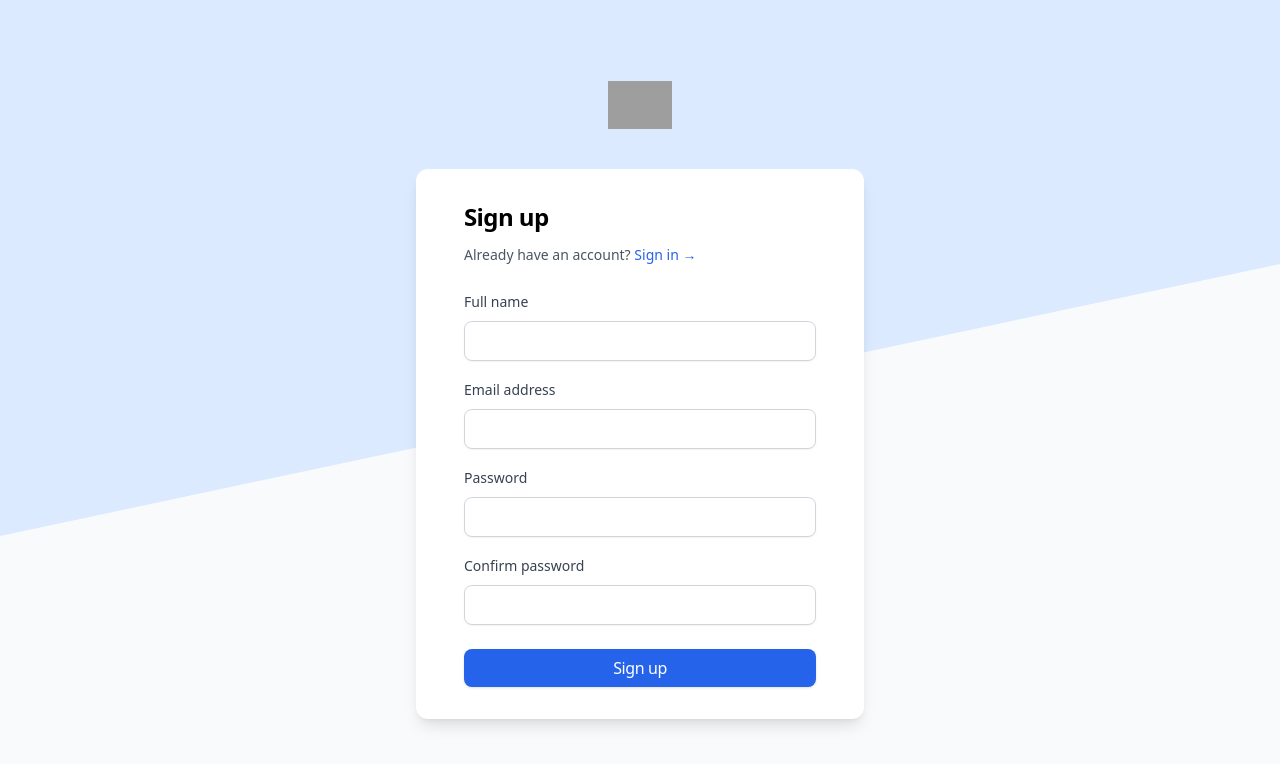
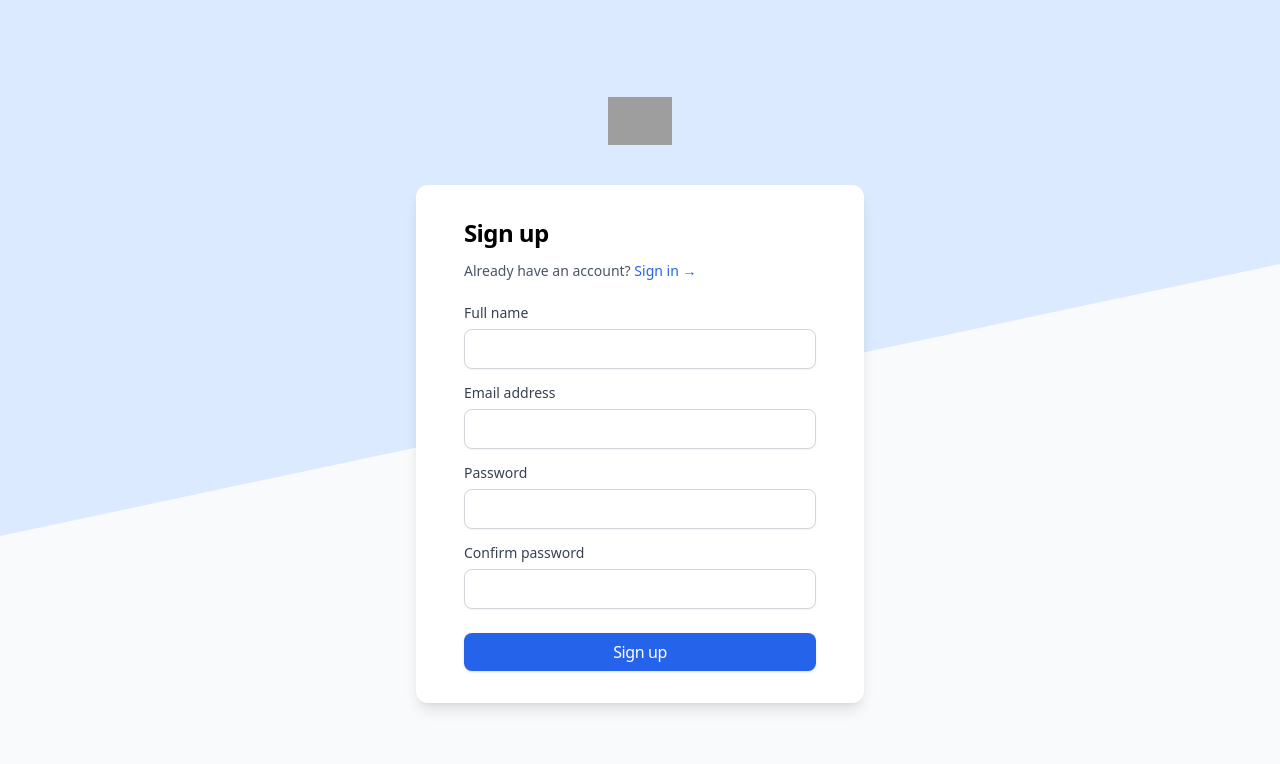
Before and after one commit to jtruong1/artemis, a React (Create React App) app: page /register in a window 1280 px wide. Shown: the top 764 px of the page. Built offline with nearby package versions, Linux system fonts and the light colour scheme; no server answers; grey boxes are pictures that could not be loaded; a web font is replaced by a local one.

Commit message:
add some ui components

```diff
--- a/package.json
+++ b/package.json
@@ -11,6 +11,7 @@
     "@testing-library/react": "^12.1.4",
     "@testing-library/user-event": "^13.5.0",
     "axios": "^0.26.1",
+    "classnames": "^2.3.1",
     "react": "^18.0.0",
     "react-dom": "^18.0.0",
     "react-helmet": "^6.1.0",
--- /dev/null
+++ b/src/components/Button.js
@@ -0,0 +1,27 @@
+import classnames from 'classnames';
+
+const Button = ({
+  type = 'button',
+  size = 'md',
+  bgColor = 'primary',
+  textColor = 'white',
+  fullWidth = false,
+  children,
+}) => {
+  return (
+    <button
+      type={type}
+      className={classnames(
+        `justify-center rounded-lg border border-transparent bg-${bgColor}-600 font-medium tracking-tight text-${textColor} shadow transition-colors hover:bg-${bgColor}-500 focus:bg-${bgColor}-700 focus:outline-none focus:ring-2 focus:ring-inset focus:ring-white focus:ring-offset-2 focus:ring-offset-${bgColor}-700`,
+        {
+          'w-full': fullWidth,
+          'py-1.5 px-4': size === 'md',
+        }
+      )}
+    >
+      {children}
+    </button>
+  );
+};
+
+export default Button;
--- /dev/null
+++ b/src/components/Input.js
@@ -0,0 +1,41 @@
+import classnames from 'classnames';
+
+const Input = ({
+  id,
+  type = 'text',
+  label,
+  labelHidden = false,
+  name,
+  register,
+  required,
+}) => {
+  return (
+    <div>
+      {label && (
+        <label
+          htmlFor={id}
+          className={
+            labelHidden
+              ? 'sr-only'
+              : 'block text-sm font-medium leading-4 text-gray-700'
+          }
+        >
+          {label}
+        </label>
+      )}
+      <div className={label ? 'mt-2' : null}>
+        <input
+          id={id}
+          type={type}
+          name={name}
+          className={classnames(
+            `block h-10 w-full rounded-lg border-gray-300 shadow-sm transition duration-75 focus:border-primary-600 focus:ring-1 focus:ring-inset focus:ring-primary-600`
+          )}
+          {...register(label, { required })}
+        />
+      </div>
+    </div>
+  );
+};
+
+export default Input;
--- /dev/null
+++ b/src/components/Link.js
@@ -0,0 +1,14 @@
+import { Link as RouterLink } from 'react-router-dom';
+
+const Link = ({ to, children }) => {
+  return (
+    <RouterLink
+      to={to}
+      className="transition text-primary-600 hover:text-primary-500 focus:underline focus:outline-none"
+    >
+      {children}
+    </RouterLink>
+  );
+};
+
+export default Link;
--- a/src/pages/Register.js
+++ b/src/pages/Register.js
@@ -1,8 +1,11 @@
 import { useContext } from 'react';
 import { useForm } from 'react-hook-form';
-import { Link, Navigate } from 'react-router-dom';
+import { Navigate } from 'react-router-dom';
 import { UserContext } from '../hooks/UserContext';
 import useAuth from '../hooks/useAuth';
+import Button from '../components/Button';
+import Input from '../components/Input';
+import Link from '../components/Link';
 
 const Register = () => {
   const { register, handleSubmit } = useForm();
@@ -21,114 +24,64 @@ const Register = () => {
     <>
       <div className="absolute inset-0 hidden -translate-y-1/2 -skew-y-12 bg-primary-100 lg:block"></div>
 
-      <div className="relative flex min-h-screen flex-col justify-center">
+      <div className="relative flex flex-col justify-center min-h-screen">
         <div className="sm:mx-auto sm:w-full sm:max-w-md">
           <img
-            className="mx-auto h-12 w-auto"
+            className="w-auto h-12 mx-auto"
             src="https://tailwindui.com/img/logos/workflow-mark-blue-600.svg"
             alt="Artemis"
           />
         </div>
 
         <div className="z-10 mt-4 sm:mx-auto sm:w-full sm:max-w-md lg:mt-10">
-          <div className="bg-white px-6 py-8 lg:rounded-xl lg:px-12 lg:shadow-lg">
+          <div className="px-6 py-8 lg:rounded-xl lg:bg-white lg:px-12 lg:shadow-lg">
             <div className="space-y-3">
-              <h1 className="text-xl font-bold tracking-tight md:text-2xl">
+              <h1 className="text-xl font-bold tracking-tight lg:text-2xl">
                 Sign up
               </h1>
 
               <p className="text-sm text-gray-600">
-                Already have an account?{' '}
-                <Link
-                  className="text-primary-600 transition hover:text-primary-500 focus:underline focus:outline-none"
-                  to="/"
-                >
-                  Sign in →
-                </Link>
+                Already have an account? <Link to="/">Sign in →</Link>
               </p>
             </div>
 
             <form className="mt-6" onSubmit={handleSubmit(onSubmit)}>
               <div className="mb-6 space-y-4">
-                <div className="space-y-2">
-                  <label
-                    htmlFor="name"
-                    className="inline-block text-sm font-medium leading-4 text-gray-700"
-                  >
-                    Full name
-                  </label>
+                <Input
+                  id="name"
+                  label="Full name"
+                  register={register}
+                  required
+                />
 
-                  <div className="relative">
-                    <input
-                      id="name"
-                      type="text"
-                      className="block h-10 w-full rounded-lg border-gray-300 shadow-sm transition duration-75 focus:border-primary-600 focus:ring-1 focus:ring-inset focus:ring-primary-600"
-                      {...register('name', { required: true })}
-                    />
-                  </div>
-                </div>
+                <Input
+                  id="email"
+                  label="Email address"
+                  type="email"
+                  register={register}
+                  required
+                />
 
-                <div className="space-y-2">
-                  <label
-                    htmlFor="email"
-                    className="inline-block text-sm font-medium leading-4 text-gray-700"
-                  >
-                    Email address
-                  </label>
+                <Input
+                  id="password"
+                  label="Password"
+                  type="password"
+                  register={register}
+                  required
+                />
 
-                  <div className="relative">
-                    <input
-                      id="email"
-                      type="email"
-                      className="block h-10 w-full rounded-lg border-gray-300 shadow-sm transition duration-75 focus:border-primary-600 focus:ring-1 focus:ring-inset focus:ring-primary-600"
-                      {...register('email', { required: true })}
-                    />
-                  </div>
-                </div>
-
-                <div className="space-y-2">
-                  <label
-                    htmlFor="password"
-                    className="inline-block text-sm font-medium leading-4 text-gray-700"
-                  >
-                    Password
-                  </label>
-
-                  <div className="relative">
-                    <input
-                      id="password"
-                      type="password"
-                      className="block h-10 w-full rounded-lg border-gray-300 shadow-sm transition duration-75 focus:border-primary-600 focus:ring-1 focus:ring-inset focus:ring-primary-600"
-                      {...register('password', { required: true })}
-                    />
-                  </div>
-                </div>
-
-                <div className="space-y-2">
-                  <label
-                    htmlFor="passwordConfirmation"
-                    className="inline-block text-sm font-medium leading-4 text-gray-700"
-                  >
-                    Confirm password
-                  </label>
-
-                  <div className="relative">
-                    <input
-                      id="passwordConfirmation"
-                      type="password"
-                      className="block h-10 w-full rounded-lg border-gray-300 shadow-sm transition duration-75 focus:border-primary-600 focus:ring-1 focus:ring-inset focus:ring-primary-600"
-                      {...register('passwordConfirmation', { required: true })}
-                    />
-                  </div>
-                </div>
+                <Input
+                  id="passwordConfirmation"
+                  label="Confirm password"
+                  type="password"
+                  register={register}
+                  required
+                />
               </div>
 
-              <button
-                type="submit"
-                className="w-full justify-center rounded-lg border border-transparent bg-primary-600 py-1.5 px-4 font-medium tracking-tight text-white shadow transition-colors hover:bg-primary-500 focus:bg-primary-700 focus:outline-none focus:ring-2 focus:ring-inset focus:ring-white focus:ring-offset-2 focus:ring-offset-primary-700"
-              >
+              <Button type="submit" fullWidth>
                 Sign up
-              </button>
+              </Button>
             </form>
           </div>
         </div>
```
Also changed, not shown: src/pages/Login.js (+20 -49 lines), 1 other file (tests, documents, lock files or other folders).
